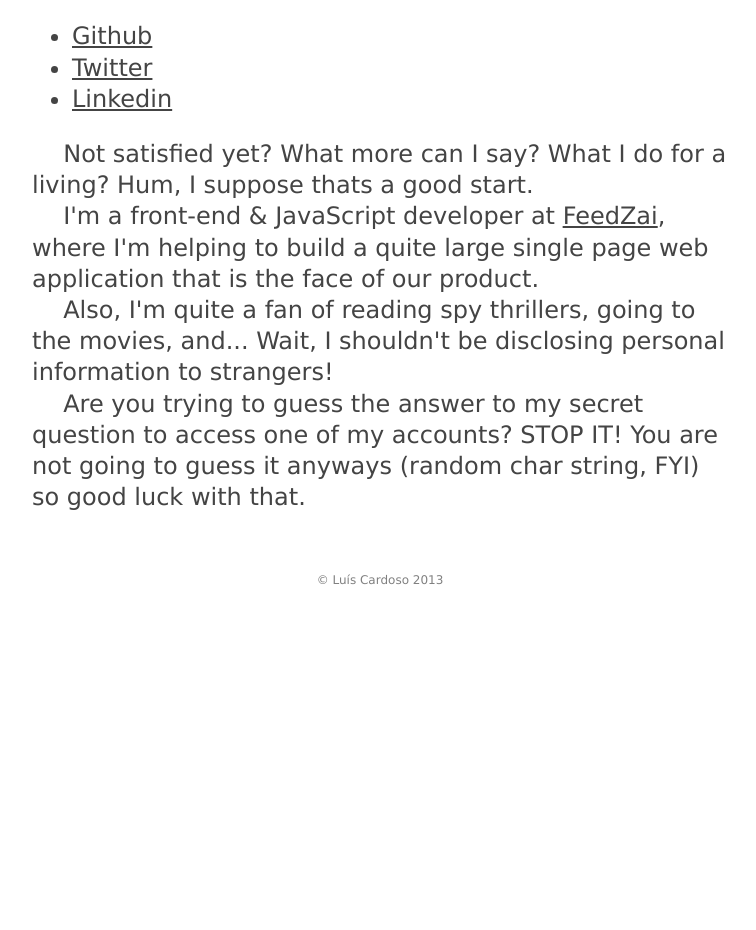
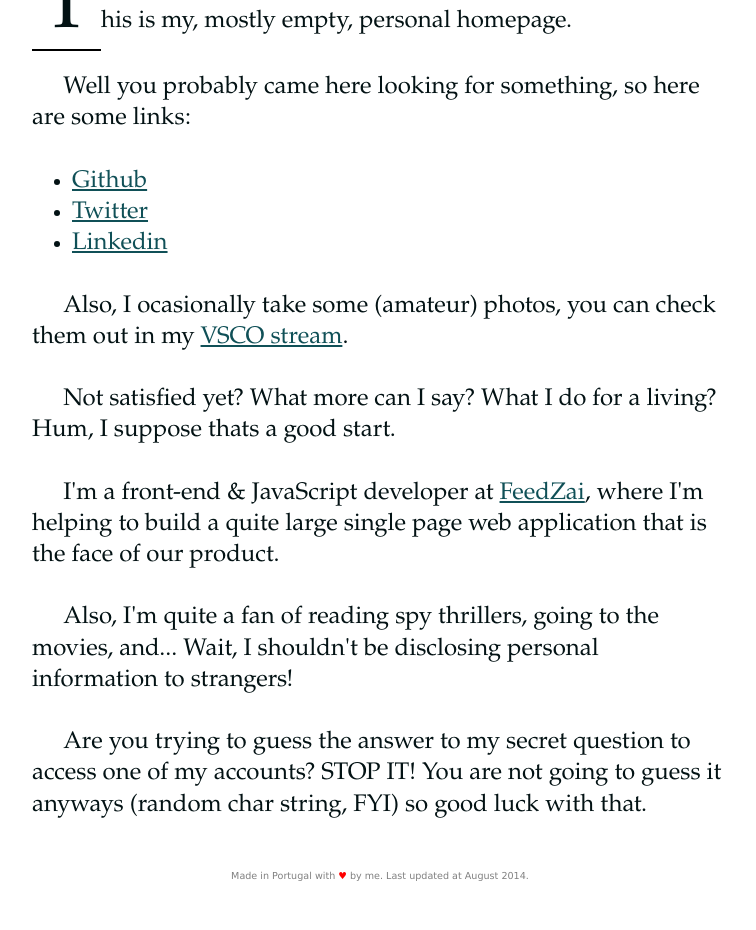
Before and after one commit to lfac-pt/lfac-pt.github.io, a plain HTML site: page index.html in a window 1280 px wide. Shown: the part 254-1184 px from the top of the page, without its empty margins (260-1016 px from the left). Before the commit the page ends 855 px from the top, so only its background shows below. Drawn offline with Linux system fonts and the light colour scheme.

Commit message:
Several updates and design changes

```diff
--- a/index.html
+++ b/index.html
@@ -12,28 +12,31 @@
         </style>
         <style type="text/css">
             body {
-              font-family: Corbel, "Lucida Grande", "Lucida Sans Unicode", "Lucida Sans", "DejaVu Sans", "Bitstream Vera Sans", "Liberation Sans", Verdana, "Verdana Ref", sans-serif;
+              font-family: Baskerville, Garamond, Palatino, "Palatino Linotype", "Hoefler Text", "Times New Roman", serif;
               text-align: center;
-              color: #444;
+              color: rgb(3, 18, 20);
               font-size: 24px;
               line-height: 1.3;
+              font-weight: normal;
             }
 
             h1, h2, h3{
               font-weight: normal;
-              font-family: Baskerville, Garamond, Palatino, "Palatino Linotype", "Hoefler Text", "Times New Roman", serif;
+			  font-size: 80px;
+			  text-align: center;
             }
 
             a {
-              color: #444;
+              color: rgb(16, 80, 87);
             }
 
             a:visited {
-              color: #444;
+              color: rgb(10, 50, 54);
             }
 
             a:hover {
-              color: #000;
+              color: rgb(12, 225, 245);
+              /*TODO: add an on hover color animation*/
             }
 
             p {
@@ -42,22 +45,35 @@
 
             p + p {
                 text-indent:1.3em;
-                margin-top: 0;
+                margin-top: 1.3em;
             }
 
             .main {
+              /*TODO: improve on the side appears in the iPhone*/
                 width: 29em;
                 display: inline-block;
                 text-align: left;
             }
 
-            footer {
-                margin-top: 5em;
-                margin-bottom: 1em;
-                color: grey;
-                font-size: 0.5em;
+            .firstLetter {
+            	font-size: 80px;
+				padding-right: 10px;
+				border-bottom: solid black 2px;
+				border-top: solid black 2px;
+				padding-left: 10px;
             }
 
+            footer {
+				font-family: Verdana, sans-serif;
+                margin-top: 5em;
+                margin-bottom: 5em;
+                color: grey;
+                font-size: 0.4em;
+            }
+
+			footer .heart {
+				color: red;
+			}
 
             /*
              * Remove text-shadow in selection highlight: h5bp.com/i
@@ -78,10 +94,10 @@
     </head>
     <body>
         <div class="main">
-            <h1>Hi stranger!</h1>
+            <h1>Hello stranger!</h1>
 
-            <p>This is my, mostly empty, personal homepage. Less is more FTW, am I right?</p>
-            <p>Well you probably came here looking for something, so here are some links:</p>
+            <p><span class="firstLetter">T</span><span id="x1">h</span>is is my, mostly empty, personal homepage.</p>
+            <p style="margin-top: 0.5em;">W<span id="x2">e</span>ll you probably came here looking for something, so here are some links:</p>
             <p>
                 <ul>
                     <li><a href="https://github.com/lfac-pt">Github</a></li>
@@ -89,14 +105,15 @@
                     <li><a href="http://pt.linkedin.com/in/lfacc">Linkedin</a></li>
                 </ul>
             </p>
-            <p>Not satisfied yet? What more can I say? What I do for a living? Hum, I suppose thats a good start.</p>
+            <p>Also, I ocasionally take some (amateur) photos, you can check them <span id="y1">o</span>ut in my <a href="http://lfac.vsco.co/">VSCO stream</a>.</p>
+            <p>N<span id="y2">o</span>t satisfied yet? What more can I say? What I do for a living? Hum, I suppose thats a good start.</p>
             <p>I'm a front-end &amp; JavaScript developer at <a href="http://www.feedzai.com/">FeedZai</a>, where I'm helping to build a quite large single page web application that is the face of our product.</p>
             <p>Also, I'm quite a fan of reading spy thrillers, going to the movies, and... Wait, I shouldn't be disclosing personal information to strangers!</p>
             <p>Are you trying to guess the answer to my secret question to access one of my accounts? STOP IT! You are not going to guess it anyways (random char string, FYI) so good luck with that.</p>
         </div>
 
         <footer>
-            &copy; Luís Cardoso 2013
+            Made in Portugal with <span class="heart">♥</span> by me. Last updated at August 2014.
         </footer>
 
         <!-- Google Analytics: change UA-XXXXX-X to be your site's ID.
```
